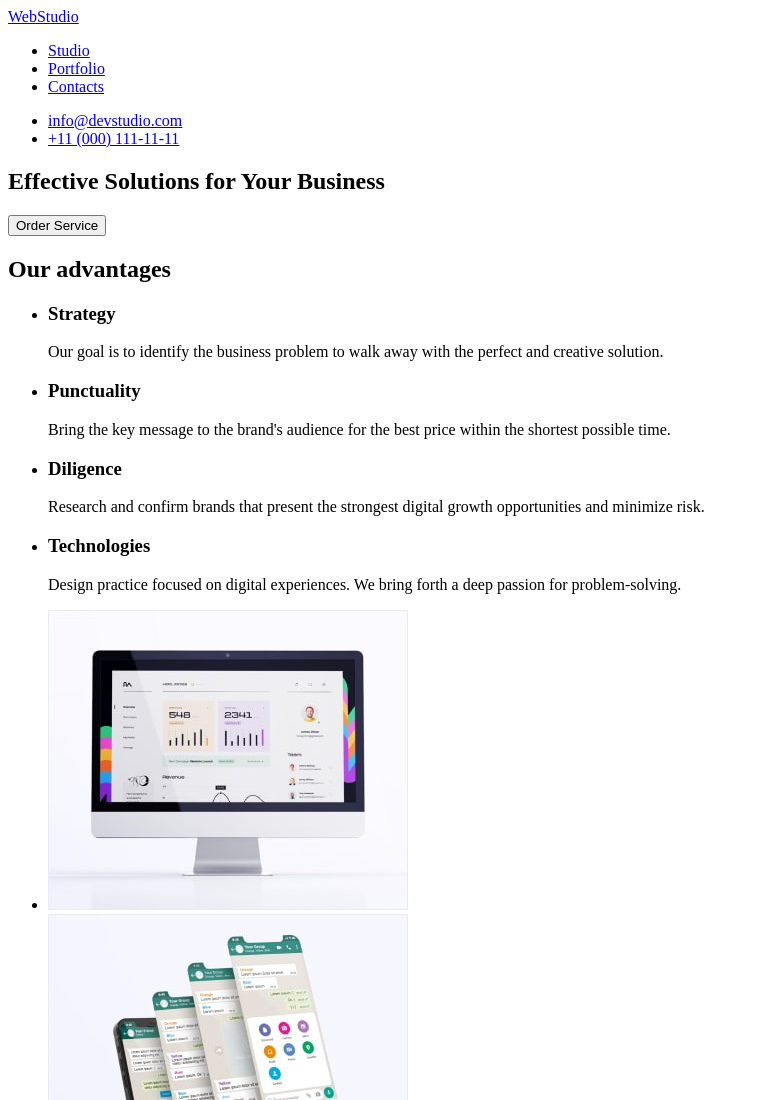
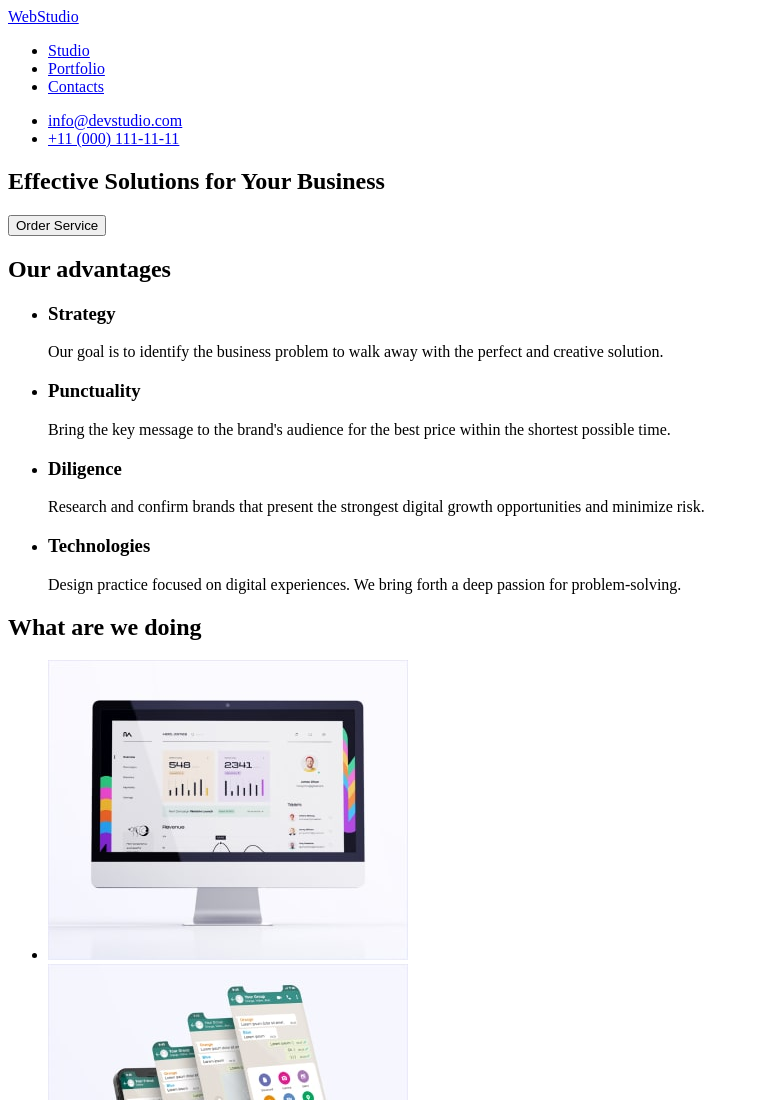
Before and after one commit to Valeriy0993/goit-markup-hw-01, a plain HTML site: page index.html in a window 1280 px wide. Shown: the top 1100 px of the page, without its empty margins (0-759 px from the left). Drawn offline with Linux system fonts and the light colour scheme.

Commit message:
Fourth commit
Added "What are we doing" header

```diff
--- a/index.html
+++ b/index.html
@@ -59,6 +59,7 @@
         </ul>
       </section>
       <section>
+        <h2>What are we doing</h2>
         <ul>
           <li>
             <img
```
